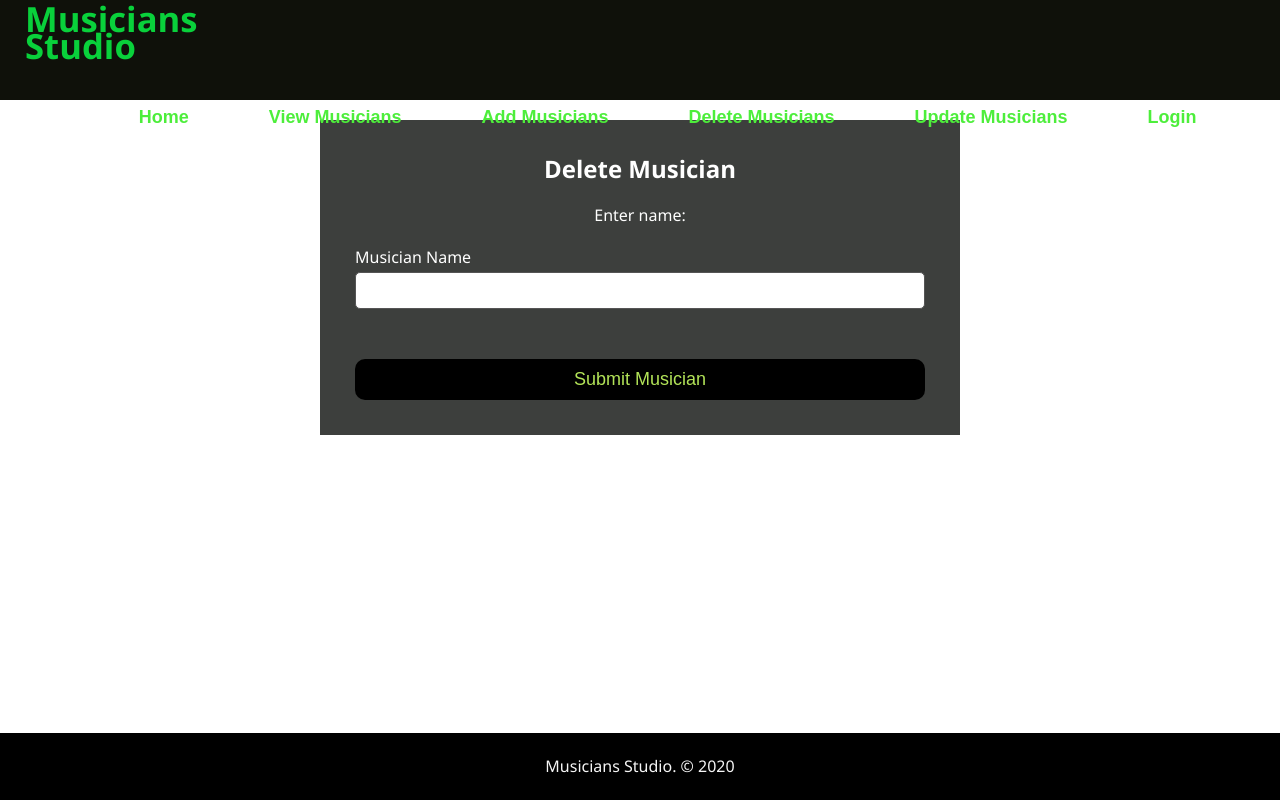
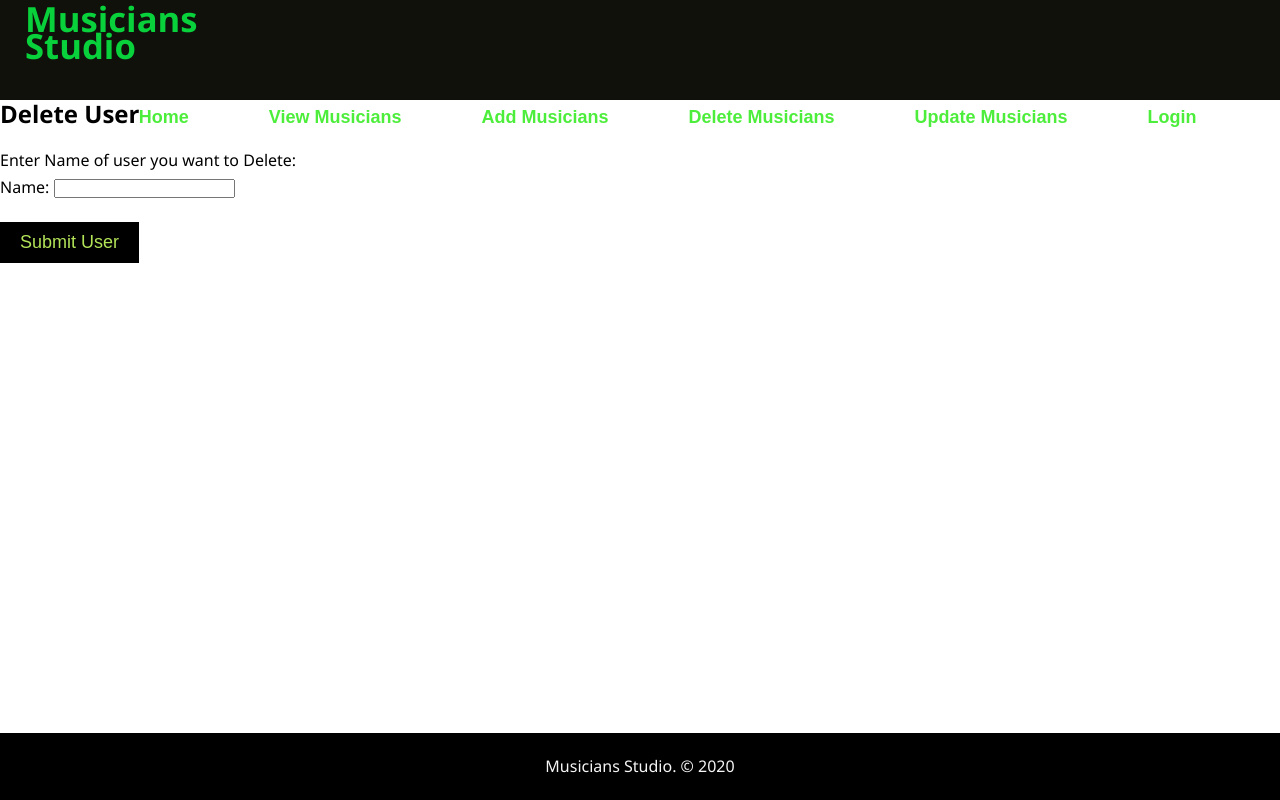
Before and after one commit to DanRey321/DR_project1, a React (Create React App) app: page /delete in a window 1280 px wide. Built offline with nearby package versions, Linux system fonts and the light colour scheme.

Commit message:
deleteUpdate

```diff
--- a/src/components/pages/DeletePage.js
+++ b/src/components/pages/DeletePage.js
@@ -1,24 +1,53 @@
 import React from "react";
-//import{useState} from "react";
+import Axios from "axios";
+//import { login } from "../../store/actions";
+// would need for class components
+// import { connect } from "react-redux";
+//import { useDispatch } from "react-redux";
 
-const DeletePage = () =>{
+export default class DeletePage extends React.Component {
+    // const[name1,setUser] = useState({
+    //     name:""
+    // })
+
+    state = {
+        name: '',
+    }
+    //const dispatch = useDispatch();
+
+    handleChange = (e) =>{
+    this.setState({name: e.target.value});
+    }
+
+    handleSubmit = (e) => {
+    e.preventDefault();
+    console.log('handle submit call');
+    //const name = document.getElementById('nameD').value;
+    Axios.delete(`http://18.191.201.76:8080/MusicianServer/musician?name=${this.state.name}` , {}, {
+        withCredentials: true,
+      }).then((resp) => {
+        console.log(resp);
+      });
+}
+    render(){
     return(
-    <section id="musician-form-delete">
+        <section id="musician-delete">
                 <div className="form-wrap">
-            <h1>Delete Musician</h1>
-            <p>Enter name:  </p>
-            <form>
+                    <h1>Delete User</h1>
+                    <p>Enter Name of user you want to Delete: </p>
+                    <form onSubmit={this.handleSubmit}>
                         <div className="form-group">
-                    <label htmlFor="musician-name">Musician Name</label>
-                    <input type="text" id="musician-name" name="musician-name" />
+                            <label htmlFor="musician-name">Name: </label>
+                            <input type="text" name="name" onChange={this.handleChange} />
                         </div>
 
 
-                <button id="musician-submit" className="btn">Submit Musician</button>
+                        <button id="musician-submit" className="btn">Submit User</button>
                     </form>
                 </div>
         </section>
     )
 }
 
-export default DeletePage;
+
+}
```
Also changed, not shown: 1 other file (tests, documents, lock files or other folders). Lines whose indentation alone changed are shown as unchanged.
